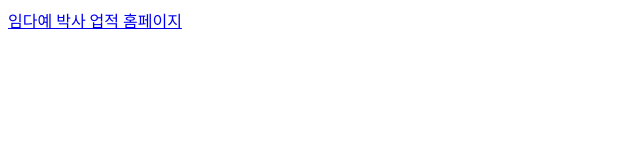
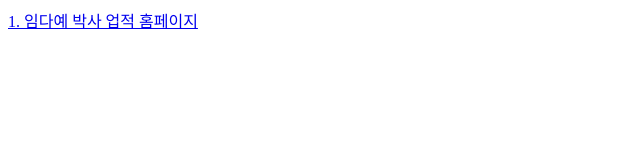
Before and after one commit to KYJiya/KYJiya.github.io, a plain HTML site: page index.html in a window 1280 px wide. Shown: the full height of the page, 0-640 px from the left. Drawn offline with Linux system fonts and the light colour scheme.

Commit message:
Update index.html

```diff
--- a/index.html
+++ b/index.html
@@ -4,6 +4,6 @@
     <title>권용준 Portpolio</title>
   </head>
   <body>
-    <a href="https://dayelim.github.io">임다예 박사 업적 홈페이지</
+    <a href="https://dayelim.github.io">1. 임다예 박사 업적 홈페이지</a>
   </body>
 </html>
```
